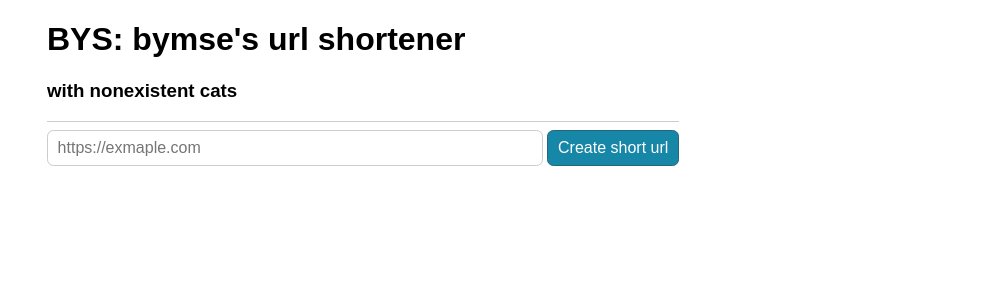
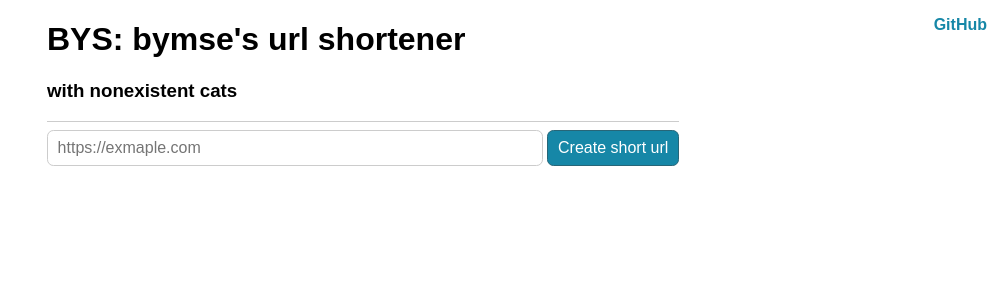
Before and after one commit to bymse/bys, a Flask app: page / in a window 1280 px wide. Shown: the top 300 px of the page, without its empty margins (277-1280 px from the left). Run offline with Flask 2, Linux system fonts and the light colour scheme.

Commit message:
Add github link

```diff
--- a/src/static/style.css
+++ b/src/static/style.css
@@ -86,6 +86,14 @@ a.link {
     border: 1px solid #276678;
 }
 
+#github-label {
+    position: absolute;
+    top: 0;
+    right: 0;
+    padding: 1em;
+    font-weight: bold;
+}
+
 @media (max-width: 600px) {
     .container {
         width: 90%;
@@ -98,4 +106,11 @@ a.link {
     .submit-button {
         margin-top: 0.5em;
     }
+
+    #github-label {
+        top: unset;
+        right: unset;
+        bottom: 0;
+        left: 0;
+    }
 }
--- a/src/templates/index.html
+++ b/src/templates/index.html
@@ -9,6 +9,11 @@
     <link rel="stylesheet" href="/static/style.css"/>
 </head>
 <body>
+<div id="github-label">
+    <a target="_blank" class="link" rel="noreferrer noopener nofollow" href="https://github.com/bymse/bys">
+        GitHub
+    </a>
+</div>
 <main class="container">
     <h1><a class="header-link" href="/">BYS</a>: bymse's url shortener </h1>
     <h3>with nonexistent cats</h3>
```
